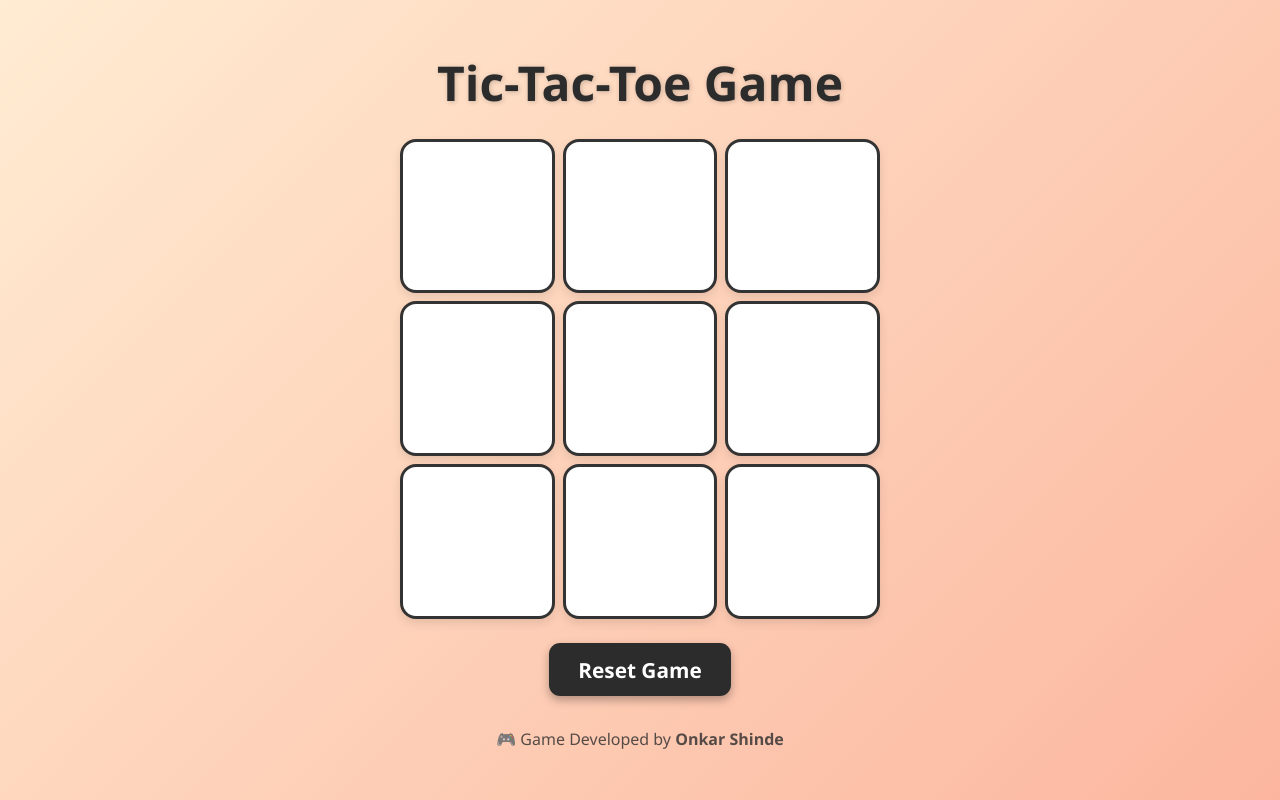
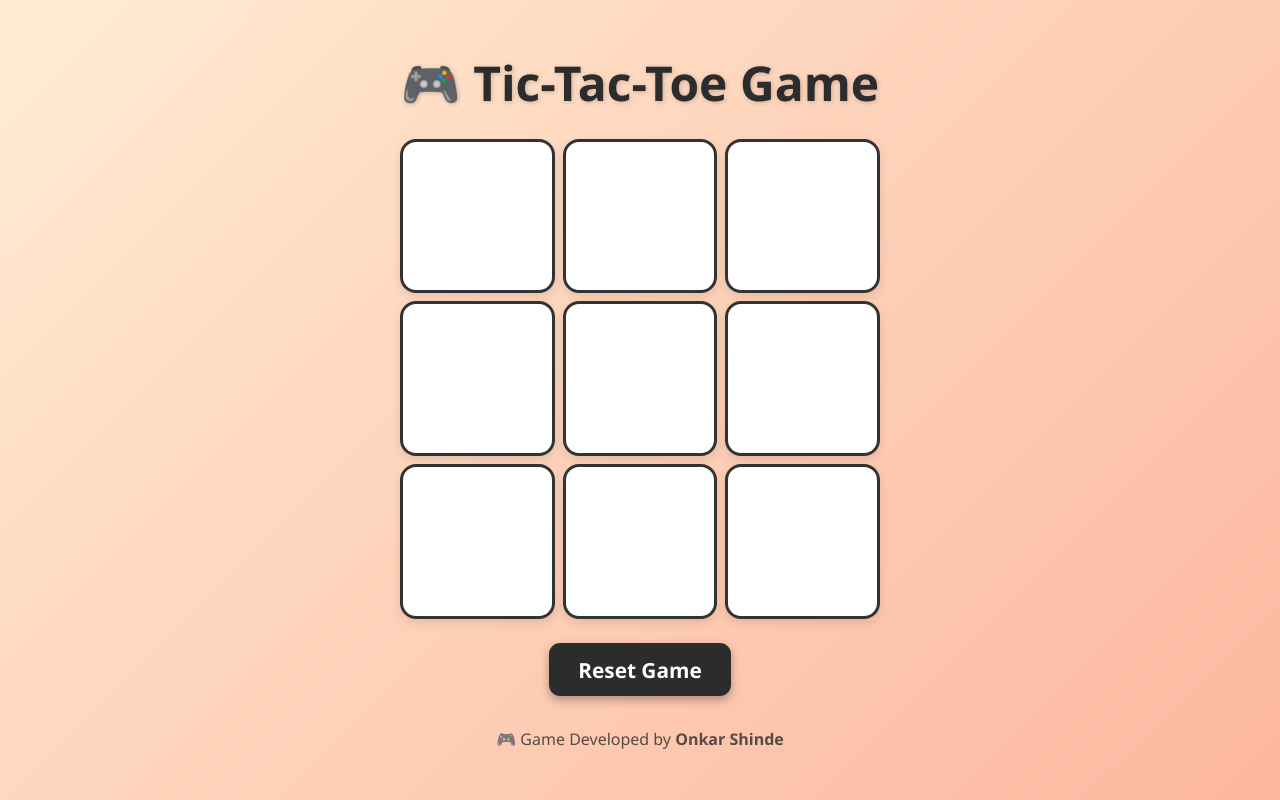
Before and after one commit to onkarshinde2307/tic-tac-toe-game, a plain HTML site: page index.html in a window 1280 px wide. Drawn offline with Linux system fonts and the light colour scheme.

Commit message:
Update index.html

```diff
--- a/index.html
+++ b/index.html
@@ -18,7 +18,7 @@
     </div>
 
     <main>
-      <h1>Tic-Tac-Toe Game</h1>
+      <h1>🎮 Tic-Tac-Toe Game</h1>
       <div class="container">
         <div class="game">
           <button class="box"></button>
```
